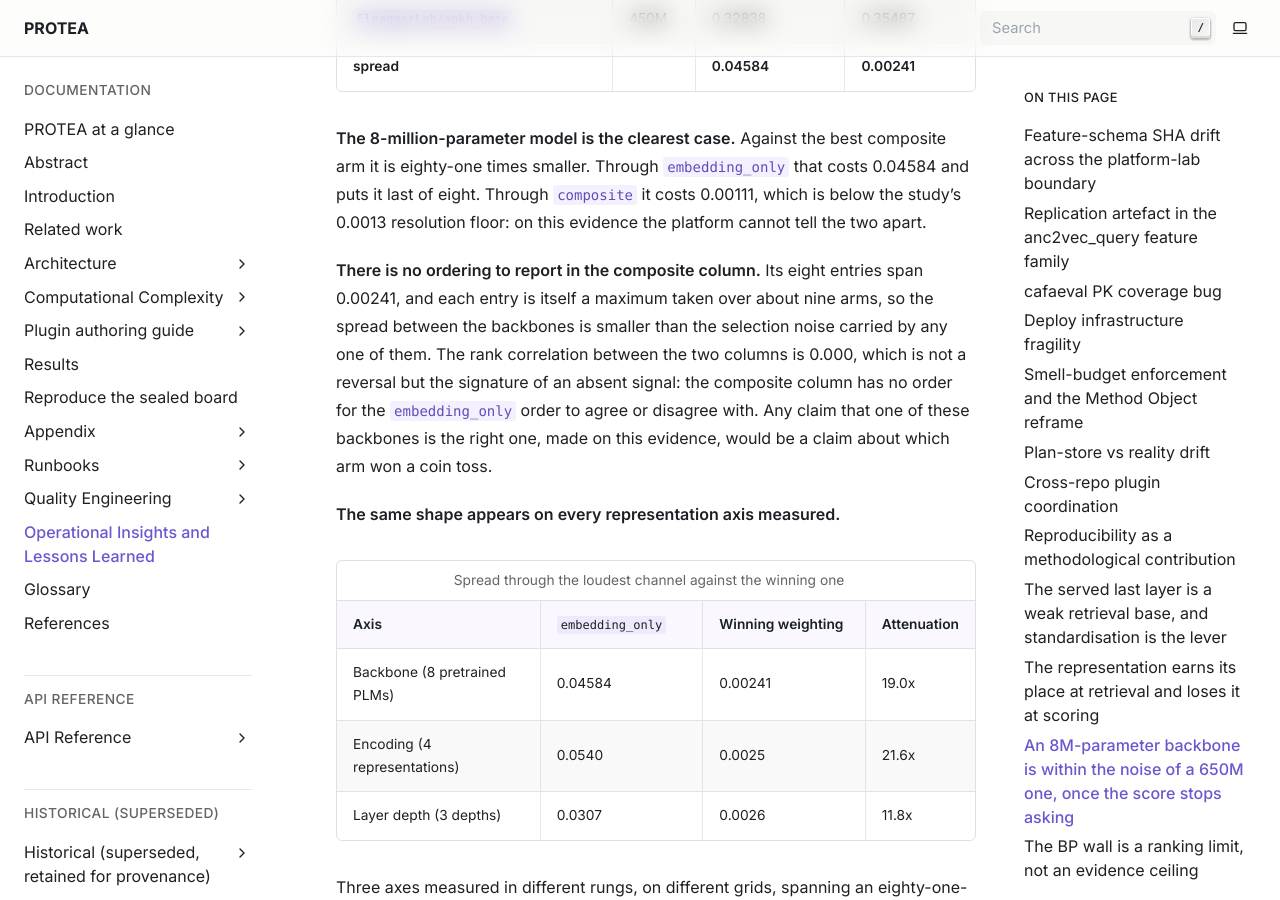
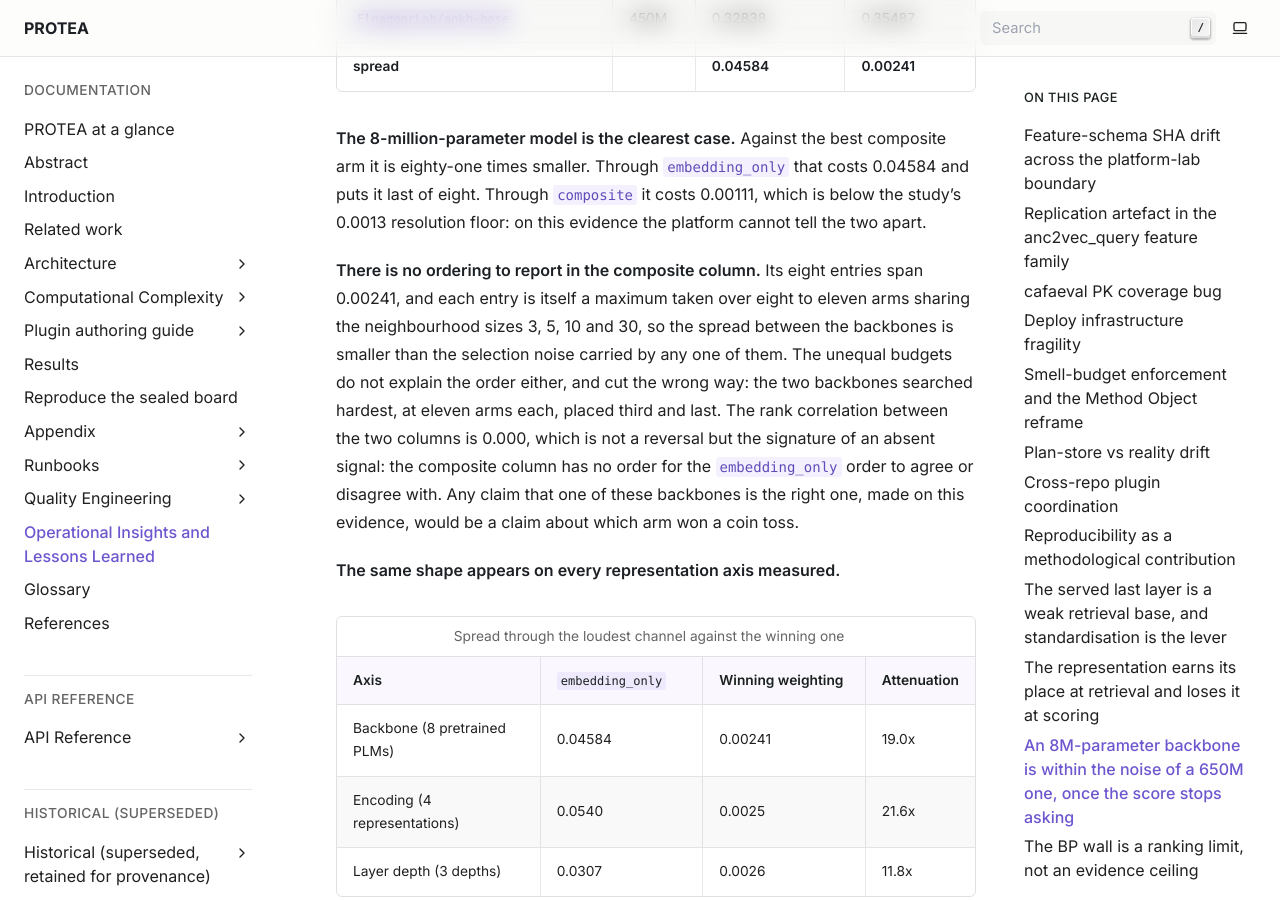
Before and after one commit to frapercan/PROTEA, a Sphinx documentation site: the page built from docs/source/insights.rst, in a window 1280 px wide and 900 px high, scrolled down 14960 px. Built offline with Sphinx 7.4.7, drawn with Linux system fonts in a browser that asks for light colours.

Commit message:
docs(results): state the unequal search budgets, which cut against the order
The section said each backbone's entry was a maximum over about nine arms.
Checked: it is eight to eleven, over a shared neighbourhood-size set of 3, 5,
10 and 30. The imbalance is worth naming rather than rounding away, because a
reader is entitled to ask whether the ordering is an artefact of some
backbones being searched harder. It is not, and it cuts the wrong way: the two
searched hardest, at eleven arms each, placed third and last.

```diff
--- a/docs/source/insights.rst
+++ b/docs/source/insights.rst
@@ -657,9 +657,12 @@ costs 0.04584 and puts it last of eight. Through ``composite`` it costs
 the platform cannot tell the two apart.
 
 **There is no ordering to report in the composite column.** Its eight entries
-span 0.00241, and each entry is itself a maximum taken over about nine arms, so
-the spread between the backbones is smaller than the selection noise carried by
-any one of them. The rank correlation between the two columns is 0.000, which
+span 0.00241, and each entry is itself a maximum taken over eight to eleven
+arms sharing the neighbourhood sizes 3, 5, 10 and 30, so the spread between the
+backbones is smaller than the selection noise carried by any one of them. The
+unequal budgets do not explain the order either, and cut the wrong way: the two
+backbones searched hardest, at eleven arms each, placed third and last. The
+rank correlation between the two columns is 0.000, which
 is not a reversal but the signature of an absent signal: the composite column
 has no order for the ``embedding_only`` order to agree or disagree with. Any
 claim that one of these backbones is the right one, made on this evidence,
```
